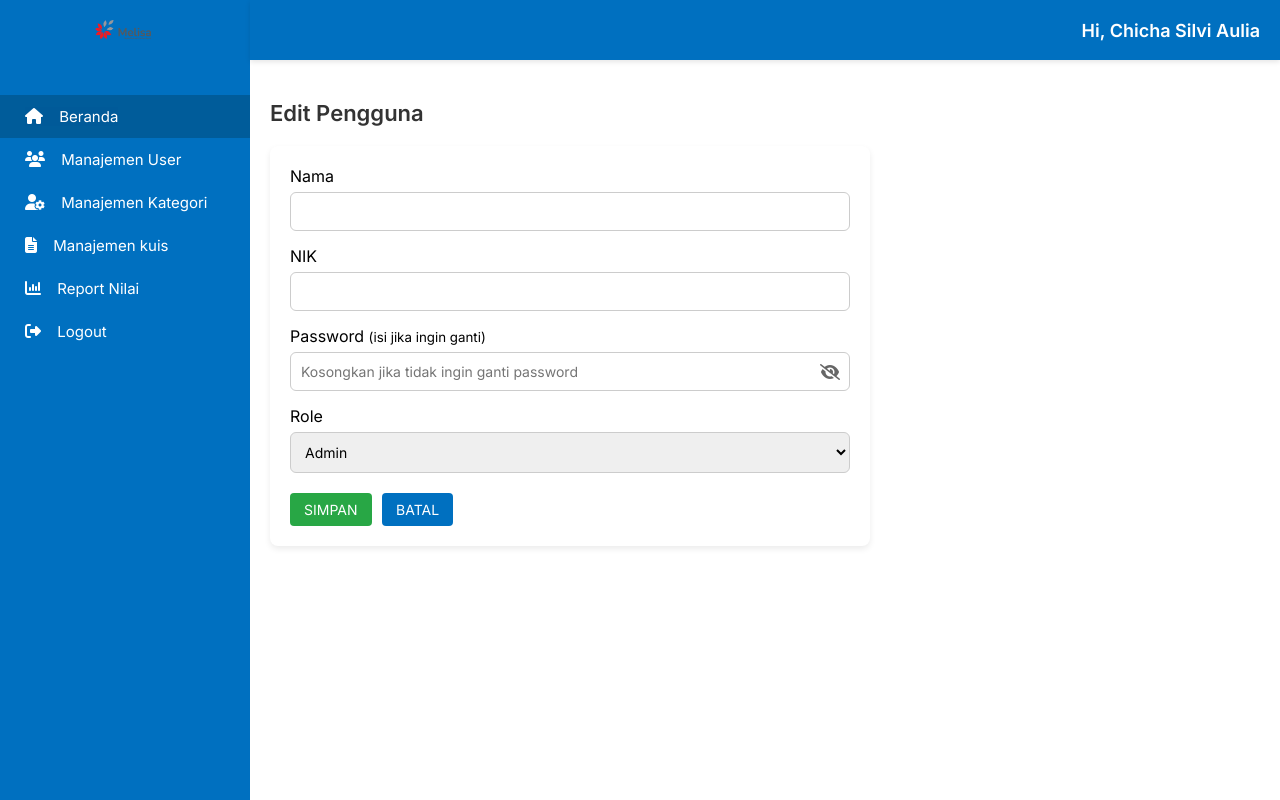
After one commit to chichaslvi/AplikasiKuis, a CodeIgniter 4 app: the page made by app/Views/admin/users/edit.php in a window 1280 px wide. The commit adds this page. Run offline with PHP 8.4 and a stand-in for CodeIgniter, Linux system fonts and the light colour scheme; the template is opened without the code that fills it, so the values that code supplies are empty; some libraries are stand-ins or nearby versions.

```diff
--- /dev/null
+++ b/app/Views/admin/users/edit.php
@@ -0,0 +1,97 @@
+<?= $this->extend('layouts/admin/main') ?>
+
+<?= $this->section('content') ?>
+<div class="content">
+  <div class="page-header">
+    <h2>Edit Pengguna</h2>
+  </div>
+
+  <div class="card">
+    <form action="<?= base_url('admin/users/update/' . $user['id']) ?>" method="post">
+      <?= csrf_field() ?>
+
+      <div class="form-group">
+        <label for="nama">Nama</label>
+        <input type="text" id="nama" name="nama" value="<?= esc($user['nama']) ?>" class="form-control" required>
+      </div>
+
+      <div class="form-group">
+        <label for="nik">NIK</label>
+        <input type="text" id="nik" name="nik" value="<?= esc($user['nik']) ?>" class="form-control" required>
+      </div>
+
+      <!-- Password dengan toggle -->
+      <div class="form-group">
+  <label for="password">Password <small>(isi jika ingin ganti)</small></label>
+  <div class="password-wrapper">
+    <input type="password" id="password" name="password" class="form-control" placeholder="Kosongkan jika tidak ingin ganti password">
+    <span id="togglePassword" class="toggle-password">
+      <i class="fa-solid fa-eye-slash"></i>
+    </span>
+  </div>
+</div>
+
+
+      <div class="form-group">
+        <label for="role">Role</label>
+        <select id="role" name="role" class="form-control" required>
+          <option value="admin" <?= $user['role'] === 'admin' ? 'selected' : '' ?>>Admin</option>
+          <option value="reviewer" <?= $user['role'] === 'reviewer' ? 'selected' : '' ?>>Reviewer</option>
+          <option value="agent" <?= $user['role'] === 'agent' ? 'selected' : '' ?>>Agent</option>
+        </select>
+      </div>
+
+      <?php if ($user['role'] === 'agent') : ?>
+      <div class="form-group">
+        <label for="kategori_agent">Kategori Agent</label>
+        <input type="text" id="kategori_agent" name="kategori_agent" value="<?= esc($user['kategori_agent']) ?>" class="form-control">
+      </div>
+
+      <div class="form-group">
+        <label for="team_leader">Nama Team Leader</label>
+        <input type="text" id="team_leader" name="team_leader" value="<?= esc($user['team_leader']) ?>" class="form-control">
+      </div>
+      <?php endif; ?>
+
+      <div class="form-actions">
+        <button type="submit" class="btn btn-green">SIMPAN</button>
+        <a href="<?= base_url('admin/users') ?>" class="btn btn-blue">BATAL</a>
+      </div>
+    </form>
+  </div>
+</div>
+
+<!-- Font Awesome -->
+<link rel="stylesheet" href="https://cdnjs.cloudflare.com/ajax/libs/font-awesome/6.4.0/css/all.min.css">
+
+<style>
+.card { background: white; border-radius: 8px; padding: 20px; box-shadow: 0px 3px 6px rgba(0,0,0,0.08); margin-top: 20px; width: 100%; max-width: 600px; }
+.page-header h2 { margin: 0 0 15px 0; font-size: 22px; font-weight: 600; color: #333; }
+.form-group { margin-bottom: 15px; }
+.form-group label { display: block; font-weight: 500; margin-bottom: 6px; }
+.form-control { width: 100%; padding: 10px; border: 1px solid #ccc; border-radius: 6px; font-size: 14px; }
+.password-wrapper { position: relative; }
+.password-wrapper .form-control { padding-right: 40px; }
+.toggle-password { position: absolute; top: 50%; right: 10px; transform: translateY(-50%); cursor: pointer; color: #666; font-size: 16px; }
+.form-actions { margin-top: 20px; }
+.btn { padding: 8px 14px; border: none; border-radius: 4px; cursor: pointer; font-size: 14px; margin-right: 6px; font-weight: 500; transition: all 0.3s ease; text-decoration: none; display: inline-block; }
+.btn-green { background: #28a745; color: white; }
+.btn-blue { background: #0070C0; color: white; }
+.btn:hover { opacity: 0.9; transform: scale(1.05); }
+</style>
+
+<script>
+const togglePassword = document.getElementById('togglePassword');
+const passwordInput = document.getElementById('password');
+const icon = togglePassword.querySelector('i');
+
+togglePassword.addEventListener('click', () => {
+  const isPassword = passwordInput.type === 'password';
+  passwordInput.type = isPassword ? 'text' : 'password';
+  icon.classList.toggle('fa-eye', isPassword);
+  icon.classList.toggle('fa-eye-slash', !isPassword);
+});
+
+</script>
+
+<?= $this->endSection() ?>
```
Also changed, not shown: app/Config/Routes.php (+10 -2 lines), app/Controllers/UserController.php (+67 -2 lines), app/Views/admin/users/index.php (+4 -4 lines).
